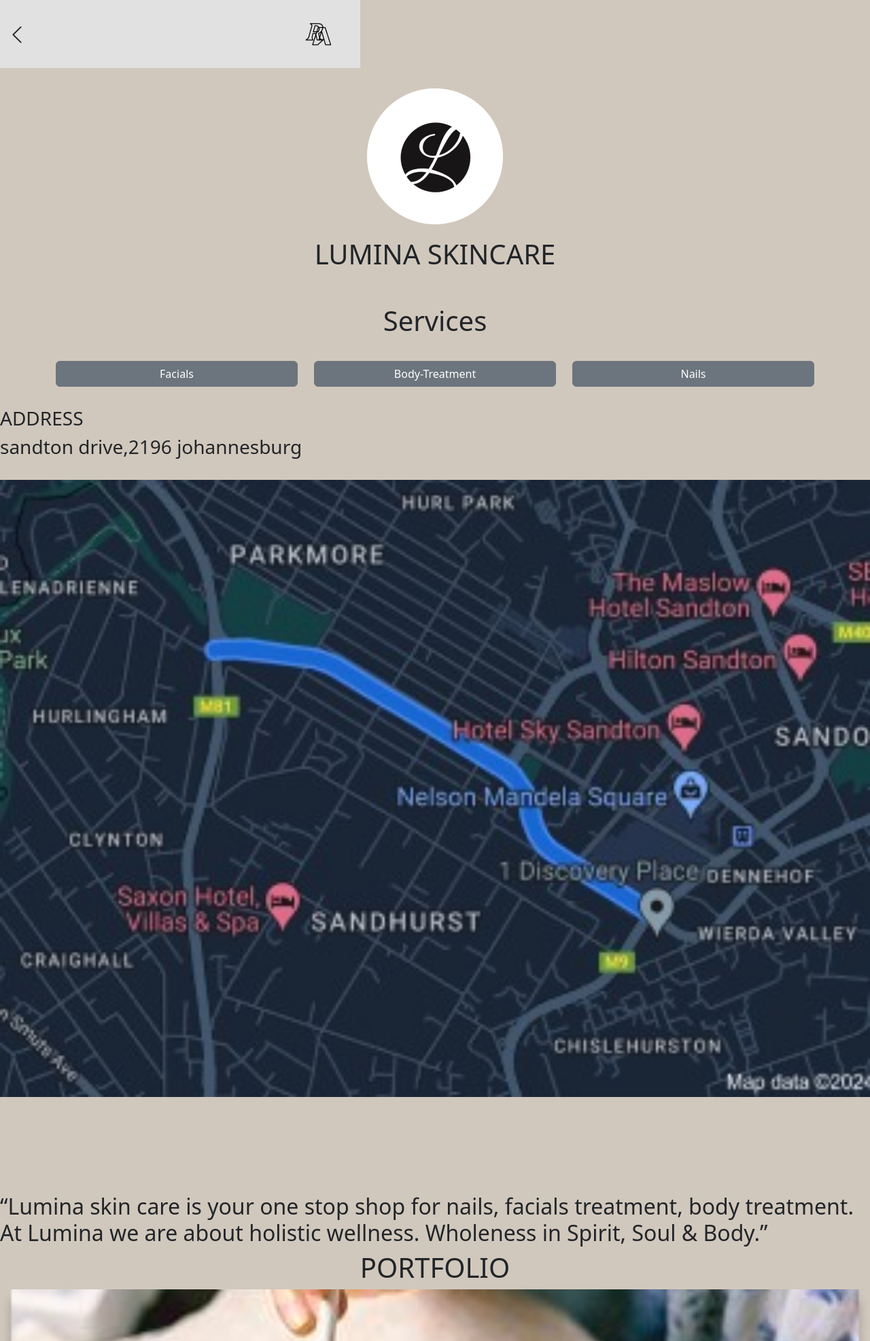
After one commit to The-DigitalAcademy/Client_Salon_PWD, a Flask app: page /Service_lumina in a window 1280 px wide. The commit adds this page. Shown: the top 1973 px of the page at 68% size. Run offline with Flask 3, Linux system fonts and the light colour scheme.

Commit message:
linked the page for lumina page for services

```diff
--- /dev/null
+++ b/Flask_App_Salon 12/Service_lumina.py
@@ -0,0 +1,10 @@
+from flask import Blueprint, render_template, redirect, url_for
+
+
+Service_lumina_blueprint = Blueprint('Service_lumina', __name__)
+
+
+@Service_lumina_blueprint.route('/Service_lumina', methods=['GET', 'POST'])
+def Service_lumina():
+
+    return render_template('Service_lumina.html')
--- a/Flask_App_Salon 12/app.py
+++ b/Flask_App_Salon 12/app.py
@@ -13,6 +13,10 @@
 from Serene_salon import Serene_salon_blueprint
 from Belle_salon import Belle_salon_blueprint
 from Services_sharon import Services_sharon_blueprint
+from Service_lumina import Service_lumina_blueprint
+
+
+
 from DB import init_db
 
 
@@ -37,6 +41,8 @@
 app.register_blueprint(Serene_salon_blueprint)
 app.register_blueprint(Belle_salon_blueprint)
 app.register_blueprint(Services_sharon_blueprint)
+app.register_blueprint(Service_lumina_blueprint)
+
 
 
 
--- /dev/null
+++ b/Flask_App_Salon 12/static/Service_lumina.css
@@ -0,0 +1,125 @@
+.body{
+    background-color: #D1C8BD;
+}
+img{
+    justify-content: space-between;
+    display: flex;
+
+}
+.glit{
+    margin-left: 80px;
+    width: -100%;
+
+
+}
+.navbar{
+    height: 100px;
+    width: 530px;
+    background-color: #e1e1e1;
+}
+
+
+
+.card {
+    box-shadow: 0 4px 8px 0 rgba(0, 0, 0, 0.2);
+    max-width: 300px;
+    margin: auto;
+    text-align: center;
+    height: 500px;
+  }
+
+
+
+  button {
+    border: none;
+    outline: 0;
+    display: inline-block;
+    padding: 8px;
+    color: white;
+    background-color: #000;
+    text-align: center;
+    cursor: pointer;
+    width: 100%;
+    font-size: 18px;
+  }
+
+  a {
+    text-decoration: none;
+    font-size: 22px;
+    color: black;
+  }
+
+  button:hover, a:hover {
+    opacity: 0.7;
+  }
+
+  .logo{
+    float: right;
+margin-right: 19px;
+  }
+  .address{
+    margin-bottom: auto;
+    margin-top: 380px;
+    margin-left: 190px;
+    float: left;
+
+  }
+
+  /* .container {
+    max-width: 300px;
+    margin: 0 auto;
+    padding: 20px;
+    background-color: #d9d9d9;
+    box-shadow: 0 0 10px rgba(0, 0, 0, 0.1);
+    height: 500px;
+    border-radius: 20px;
+    margin-top: 80px;
+    justify-content: baseline;
+    justify-content: center;
+} */
+.container img{
+    margin-top: 30px;
+}
+
+.glam{
+    margin-top: 20px;
+    margin-bottom: 50px;
+}
+
+.header{
+
+font-weight: 900px;
+margin-bottom: 35px;
+}
+.D{
+    margin-top: 30px;
+}
+.card-img-top{
+    width: -150px;
+    height: 240px;
+}
+.heading{
+    margin-left: -150px;
+    margin-right: 220px;
+}
+.makeup{
+    width: 450px;
+    margin: 40px;
+}
+.nails{
+    width: 450px;
+    margin: 40px;
+}
+
+
+.navbar img {
+    float: right;
+    margin-right: 40px;
+}
+
+.navbar i{
+    float: left;
+    font-size: 30px;
+    margin-top: 2px;
+    margin-left: 10px;
+}
--- a/Flask_App_Salon 12/templates/Lumina_salon.html
+++ b/Flask_App_Salon 12/templates/Lumina_salon.html
@@ -26,7 +26,7 @@
                 <center><h3 class="header3">LUMINA SKINCARE</h3>
                 <h3 class="header3">Sandton drive,2196</h3>
                 <h3 class="header3">Johannesburg</h3>
-                <input type="submit" value="View more"></center>
+                <input id "button" type="submit" value="View more" onclick="goToLandingPage('Service_lumina')"></center>
 
               </div>
 
@@ -42,6 +42,7 @@
 
             <script src="https://cdn.jsdelivr.net/npm/bootstrap@5.3.3/dist/js/bootstrap.bundle.min.js" integrity="sha384-YvpcrYf0tY3lHB60NNkmXc5s9fDVZLESaAA55NDzOxhy9GkcIdslK1eN7N6jIeHz" crossorigin="anonymous"></script>
             <script src="{{ url_for('static', filename='icon.js') }}"></script>
+            <script src="{{ url_for('static', filename='Service.lumina.js') }}"></script>
 
     </body>
 </html>
--- /dev/null
+++ b/Flask_App_Salon 12/templates/Service_lumina.html
@@ -0,0 +1,56 @@
+<html></html>
+  <title>glit&glam</title>
+  <link rel="stylesheet" href="https://cdnjs.cloudflare.com/ajax/libs/font-awesome/4.7.0/css/font-awesome.min.css">
+  <link href="https://cdn.jsdelivr.net/npm/bootstrap@5.3.3/dist/css/bootstrap.min.css" rel="stylesheet" integrity="sha384-QWTKZyjpPEjISv5WaRU9OFeRpok6YctnYmDr5pNlyT2bRjXh0JMhjY6hW+ALEwIH" crossorigin="anonymous">
+  <link rel="stylesheet" href="https://cdn.jsdelivr.net/npm/bootstrap-icons@1.11.3/font/bootstrap-icons.min.css">
+  <link rel="stylesheet"href="{{ url_for('static', filename='Service_lumina.css') }}">
+
+</head>
+<body class="body">
+   <div>
+
+    <nav class="navbar">
+        <i class="bi bi-chevron-left" onclick="goToLandingPage('landing')"></i>
+        <img  src="{{ url_for('static', filename='/images/Group 2.png') }}"alt="Example Image"/>
+
+
+    </nav>
+    <div class="container">
+        <center><img class"img"  src="{{ url_for('static', filename='/images/Salon 2 s.png') }}"alt="Example Image"/></center>
+        <!-- Content here -->
+        <center><div class="glam"><h1>LUMINA SKINCARE</h1></div></center>
+    </div>
+<div class="header"><h1><center>Services </center> </h1></div>
+
+
+
+<div class="container text-center">
+    <div class="row align-items-end">
+      <div class="col">
+        <button type="button" class="btn btn-secondary">Facials</button>
+      </div>
+      <div class="col">
+        <button type="button" class="btn btn-secondary">Body-Treatment</button>
+      </div>
+      <div class="col">
+        <button type="button" class="btn btn-secondary">Nails</button>
+      </div>
+    </div>
+  </div>
+        <h3 class="D">ADDRESS</h3>
+        <h3>sandton drive,2196 johannesburg</h3><br>
+        <center><img style="width: 100%; " src="{{ url_for('static', filename='/images/Map.jpeg') }}"></center>
+
+         <h2 class="heading 2">INFO</h2><br><br><br><br>
+    <h2>“Lumina skin care is your one stop shop for nails, facials treatment, body treatment. At Lumina we are about holistic wellness. Wholeness in Spirit, Soul & Body.”</h2>
+    <div>
+        <center><h1>PORTFOLIO</h1></center>
+        <center><img style="width: 100%; " src="{{ url_for('static', filename='/images/Skin massage.png') }}"alt="Example Image"/></center><br>
+        <center><img  style="width: 98%; " src="{{ url_for('static', filename='/images/nails_clean.png') }}"alt="Example Image"/></center>
+        <br>
+        </div>
+
+    </body>
+
+
+</html>
--- a/Flask_App_Salon 12/templates/Services_sharon.html
+++ b/Flask_App_Salon 12/templates/Services_sharon.html
@@ -42,13 +42,13 @@
         <div class"map">
         <h3 class="D">ADDRESS</h3>
         <h3>magwa cres, midrand, 2066, johannesburg</h3><br>
-        <center><img  src="{{ url_for('static', filename='/images/Map.jpeg') }}"alt="Example Image"/></center>
+        <center><img style="width: 100%; " src="{{ url_for('static', filename='/images/Map.jpeg') }}"alt="Example Image"/></center>
     </div>
     <h2 class="heading 2">INFO</h2><br><br><br><br>
     <h2>"We are the best salon in the heart of midrand that deal with hair. our staff are friendly and professional. unisex salon.” </h2>
 
     <center><h1>PORTFOLIO</h1></center>
-    <center><img  src="{{ url_for('static', filename='/images/lady.jpeg') }}"alt="Example Image"/></center>  <br>
+    <center><img   src="{{ url_for('static', filename='/images/lady.jpeg') }}"alt="Example Image"/></center>  <br>
     <center><img  src="{{ url_for('static', filename='/images/guy.jpeg') }}"alt="Example Image"/></center> <br>
 
       </div>
```
Also changed, not shown: Flask_App_Salon 12/static/Service.lumina.js (added, +7 -0 lines), Flask_App_Salon 12/static/images/Skin massage.png (added), Flask_App_Salon 12/static/images/nails_clean.png (added).
